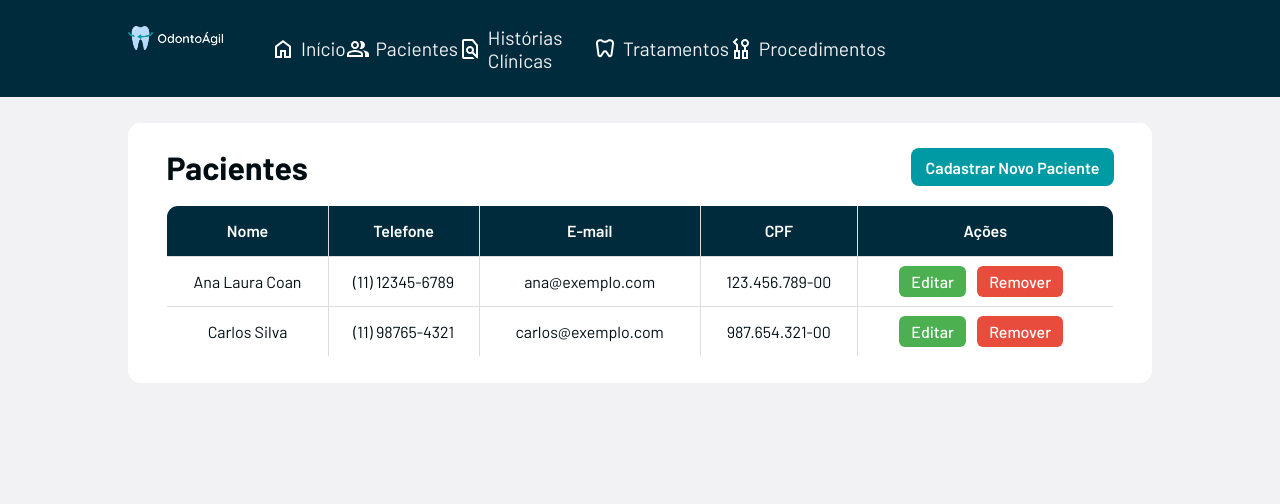
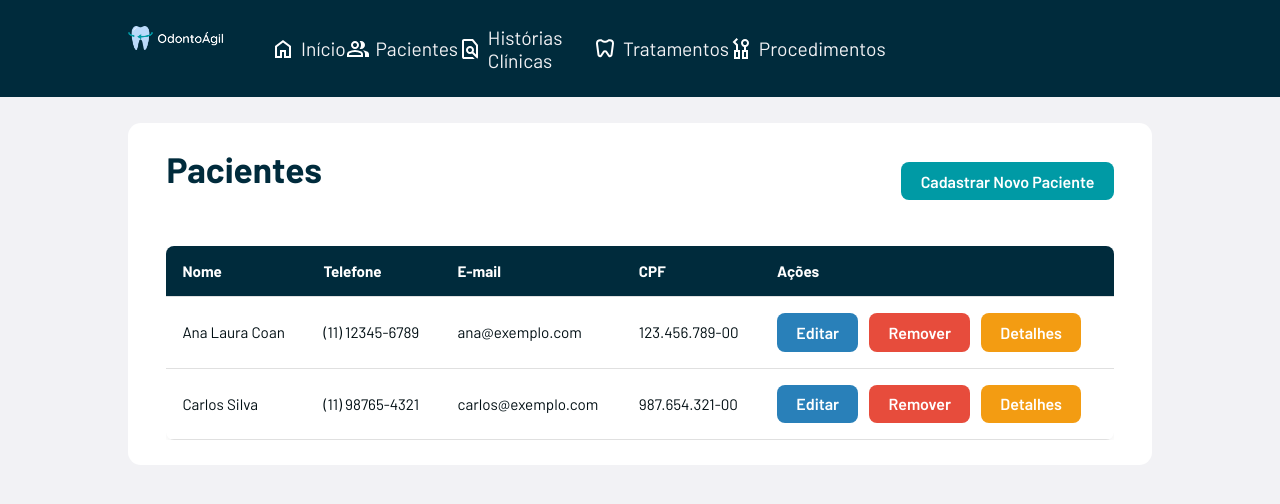
Before and after one commit to grupo-k/odontoagil, a Django app: page /pacientes/ in a window 1280 px wide. Shown: the top 504 px of the page. Run offline with Django 5.2, Linux system fonts and the light colour scheme.

Commit message:
feat(pacientes): adiciona novo estilo e estrutura para a página de listagem

```diff
--- a/odontoagil/static/css/pacientes/listar_paciente.css
+++ b/odontoagil/static/css/pacientes/listar_paciente.css
@@ -1,116 +1,102 @@
-.header {
+.titulo-pagina {
+    font-size: 2.2rem;
+    font-weight: 700;
+    color: var(--primary-color);
+    margin-bottom: 1.5rem;
+}
+
+.cabecalho-conteudo {
     display: flex;
     justify-content: space-between;
     align-items: center;
-    margin-bottom: 2%;
+    flex-wrap: wrap;
+    row-gap: 1rem;
+    margin-bottom: 2rem;
 }
 
-.btn-novo {
-    background-color: var(--secondary-color);
-    color: white;
-    padding: 1% 1.5%;
+.botao {
+    display: inline-block;
+    padding: 0.6rem 1.2rem;
+    border: none;
+    border-radius: 0.5rem;
+    font-size: 1rem;
     font-weight: 600;
-    border: none;
-    border-radius: 8px;
-    box-shadow: 0 4px 6px var(--box-shadow-color);
+    text-align: center;
+    text-decoration: none;
+    transition: background-color 0.3s ease;
+    color: #fff;
     cursor: pointer;
-    transition: background-color 0.3s ease;
-    text-decoration: none;
 }
 
-.btn-novo:hover {
-    background-color: #007c87;
+.botao-principal {
+    background-color: var(--secondary-color);
 }
 
-table {
-    width: 100%;
-    border-collapse: collapse;
-    margin-top: 2%;
-    border-radius: 12px;
-    overflow: hidden;
-    box-shadow: 0 4px 8px var(--box-shadow-color);
-    background-color: white;
-    border: 1px solid #ddd;
+.botao-principal:hover {
+    background-color: #007c86;
 }
 
-table th, table td {
-    padding: 1.6%;
-    text-align: center;
-    border: 1px solid #ddd;
+.botao-editar {
+    background-color: #2980b9;
 }
 
-table th {
-    background-color: var(--primary-color);
-    color: white;
-    font-weight: 600;
+.botao-editar:hover {
+    background-color: #1f6694;
 }
 
-table tr:nth-child(even) {
-    background-color: var(--hover-background-color);
+.botao-remover {
+    background-color: #e74c3c;
+    margin-left: 0.5rem;
 }
 
-table tr:hover {
-    background-color: #eef3f7;
-}
-
-.btn-editar,
-.btn-remover {
-    padding: 6px 12px;
-    margin-right: 8px;
-    border: none;
-    border-radius: 6px;
-    text-decoration: none;
-    font-weight: 500;
-    cursor: pointer;
-    transition: background-color 0.2s ease;
-}
-
-.btn-editar {
-    background-color: #4CAF50;
-    color: white;
-}
-
-.btn-editar:hover {
-    background-color: #3e8e41;
-}
-
-.btn-remover {
-    background-color: #e74c3c;
-    color: white;
-}
-
-.btn-remover:hover {
+.botao-remover:hover {
     background-color: #c0392b;
 }
 
-col {
+.botao-detalhes {
+    background-color: #f39c12;
+    margin-left: 0.5rem;
+}
+
+.botao-detalhes:hover {
+    background-color: #e67e22;
+}
+
+.tabela-responsiva {
+    width: 100%;
+    overflow-x: auto;
+}
+
+.tabela-pacientes {
+    width: 100%;
+    min-width: 720px;
+    border-collapse: collapse;
+    font-size: 0.95rem;
+    background-color: #fff;
+    border-radius: 0.5rem;
+    overflow: hidden;
+    box-shadow: 0 2px 5px rgba(0, 0, 0, 0.05);
+}
+
+.tabela-pacientes thead {
+    background-color: var(--primary-color);
+    color: #fff;
+    text-align: left;
+}
+
+.tabela-pacientes th,
+.tabela-pacientes td {
+    padding: 1rem;
+    border-bottom: 1px solid #e0e0e0;
+    vertical-align: middle;
+}
+
+.tabela-pacientes tbody tr:hover {
     background-color: #f9f9f9;
 }
 
-td.acoes, th.acoes {
-    width: 10%;
-    text-align: center;
-    white-space: nowrap;
+.mensagem-vazia {
+    font-size: 1.1rem;
+    color: #7f8c8d;
+    padding: 1rem 0;
 }
-
-@media screen and (max-width: 768px) {
-    .header {
-        flex-direction: column;
-        align-items: flex-start;
-    }
-
-    .btn-novo {
-        width: 100%;
-        margin-top: 10px;
-    }
-
-    table th, table td {
-        padding: 12px;
-        font-size: 14px;
-    }
-
-    .btn-editar, .btn-remover {
-        width: 100%;
-        margin: 5px 0;
-    }
-}
--- a/odontoagil/templates/pacientes/listar_paciente.html
+++ b/odontoagil/templates/pacientes/listar_paciente.html
@@ -6,13 +6,14 @@
 {% endblock %}
 
 {% block content %}
-    <div class="header">
-        <h1>Pacientes</h1>
-        <a href="{% url 'cadastrar_paciente' %}" class="btn-novo">Cadastrar Novo Paciente</a>
-    </div>
+    <header class="cabecalho-conteudo">
+        <h1 class="titulo-pagina">Pacientes</h1>
+        <a href="{% url 'cadastrar_paciente' %}" class="botao botao-principal">Cadastrar Novo Paciente</a>
+    </header>
 
     {% if pacientes %}
-        <table class="table">
+        <div class="tabela-responsiva">
+            <table class="tabela-pacientes">
                 <thead>
                     <tr>
                         <th>Nome</th>
@@ -30,14 +31,16 @@
                         <td>{{ paciente.email }}</td>
                         <td>{{ paciente.cpf }}</td>
                         <td>
-                        <a href="{% url 'editar_paciente' paciente.id %}" class="btn-editar">Editar</a>
-                        <a href="{% url 'remover_paciente' paciente.id %}" class="btn-remover" onclick="return confirm('Tem certeza que deseja remover este paciente?')">Remover</a>
+                            <a href="{% url 'editar_paciente' paciente.id %}" class="botao botao-editar">Editar</a>
+                            <a href="{% url 'remover_paciente' paciente.id %}" class="botao botao-remover" onclick="return confirm('Tem certeza que deseja remover este paciente?')">Remover</a>
+                            <a href="{% url 'detalhes_paciente' paciente.id %}" class="botao botao-detalhes">Detalhes</a>
                         </td>
                     </tr>
                     {% endfor %}
                 </tbody>
             </table>
+        </div>
     {% else %}
-        <p>Nenhum paciente cadastrado.</p>
+        <p class="mensagem-vazia">Nenhum paciente cadastrado.</p>
     {% endif %}
 {% endblock %}
--- a/odontoagil/urls.py
+++ b/odontoagil/urls.py
@@ -27,5 +27,6 @@ urlpatterns = [
     path('', index, name='cadastrar_paciente'),
     path('pacientes/<int:id>', index, name='remover_paciente'),
     path('pacientes/<int:id>', index, name='editar_paciente'),
+    path('pacientes/<int:id>', index, name='detalhes_paciente'),
     path('historia_clinica/', historia_clinica, name='historia_clinica'),
 ]
```
Lines whose indentation alone changed are shown as unchanged.
